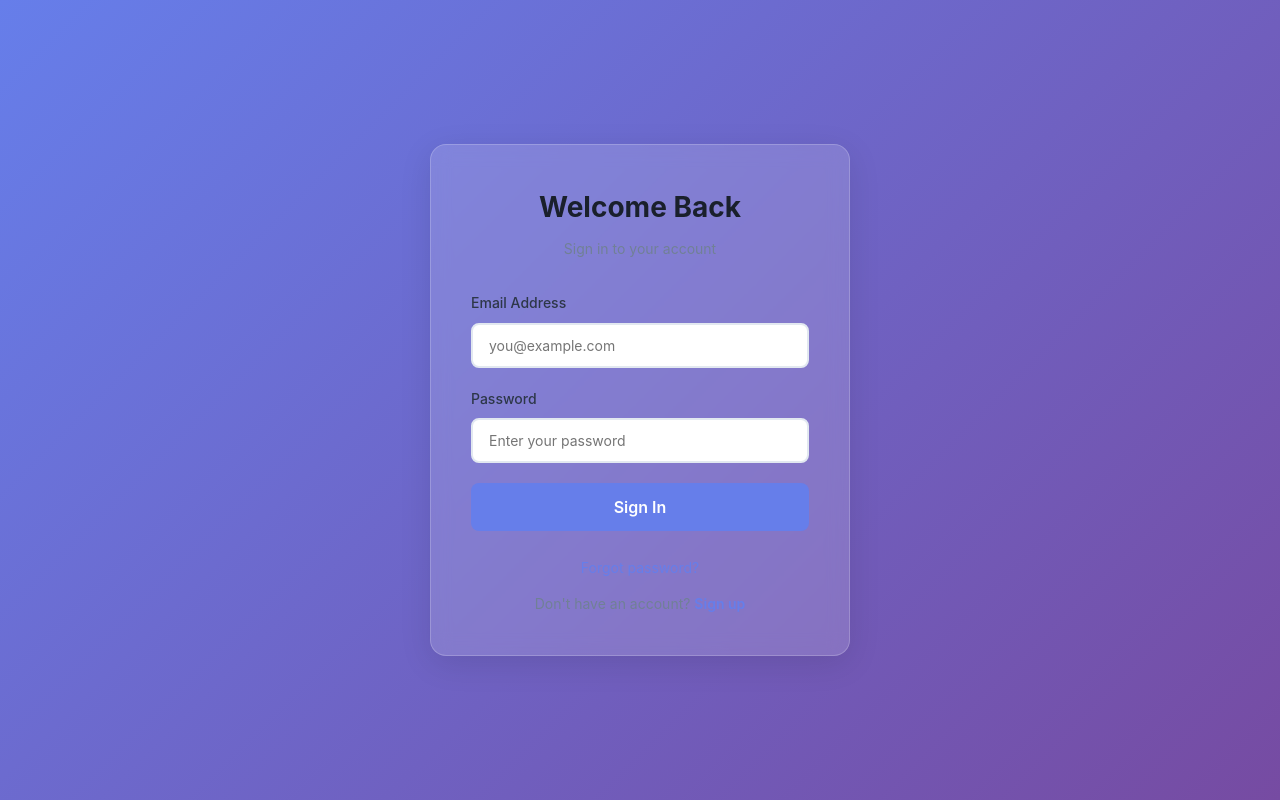
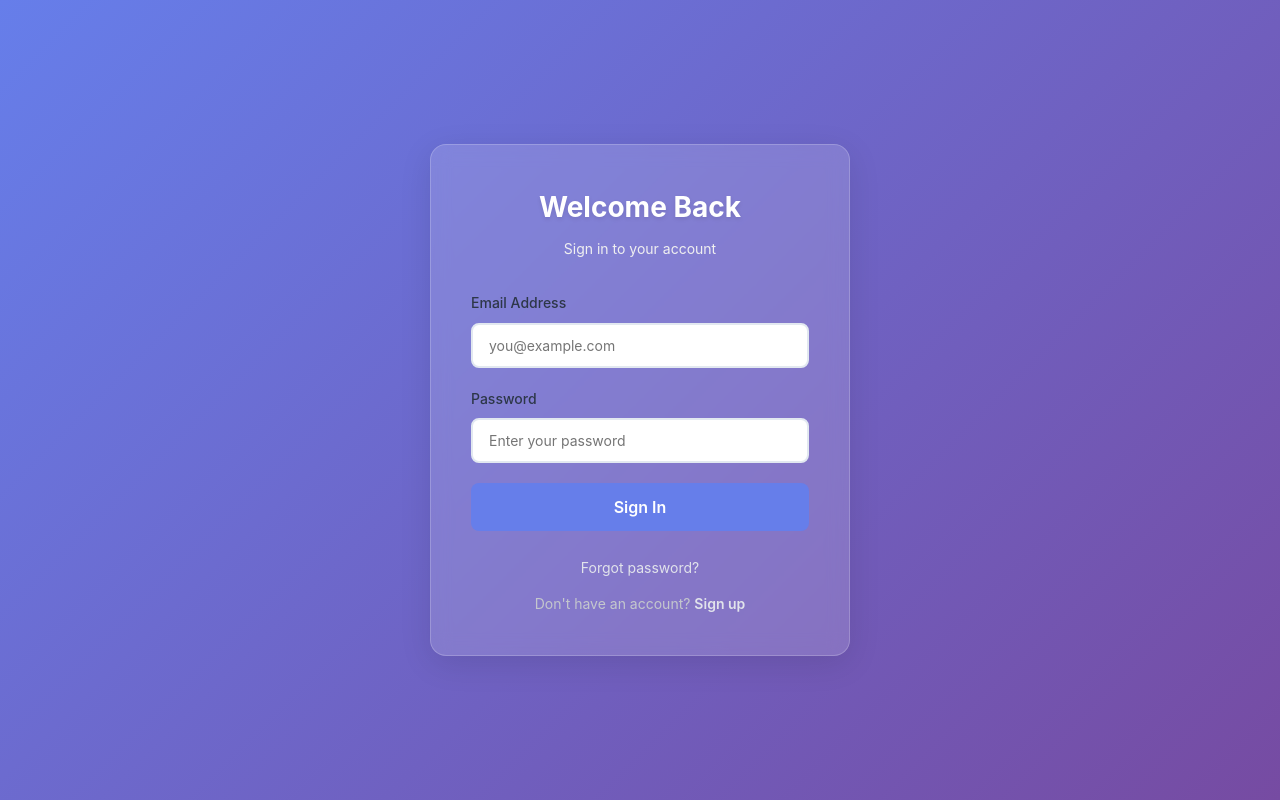
Before and after one commit to shmnd/crud-frontend, a React (Create React App) app in the folder crud/: page / in a window 1280 px wide. Built offline with nearby package versions, Linux system fonts and the light colour scheme.

Commit message:
updated css

```diff
--- a/crud/src/pages/LoginPage.css
+++ b/crud/src/pages/LoginPage.css
@@ -8,7 +8,7 @@
   padding: 20px;
 }
 
-/* White login box */
+/* Glassmorphism login box */
 .login-box {
   background:rgba(255, 255, 255, 0.15);
   backdrop-filter: blur(10px);
@@ -30,12 +30,13 @@
 .login-header h1 {
   font-size: 28px;
   font-weight: bold;
-  color: #1a202c;
+  color: #ffffff;
   margin: 0 0 8px 0;
+  text-shadow: 0 2px 4px rgba(0, 0, 0, 0.1);
 }
 
 .login-header p {
-  color: #718096;
+  color: #f0f0f0;
   margin: 0;
   font-size: 14px;
 }
@@ -120,7 +121,7 @@
 }
 
 .login-footer p {
-  color: #718096;
+  color: #c4c7cd;
   font-size: 14px;
   margin: 12px 0 0 0;
 }
@@ -129,7 +130,7 @@
 .link-button {
   background: none;
   border: none;
-  color: #667eea;
+  color: #e1e3eb;
   cursor: pointer;
   font-size: 14px;
   padding: 0;
```
Also changed, not shown: 2 other files (tests, documents, lock files or other folders).
